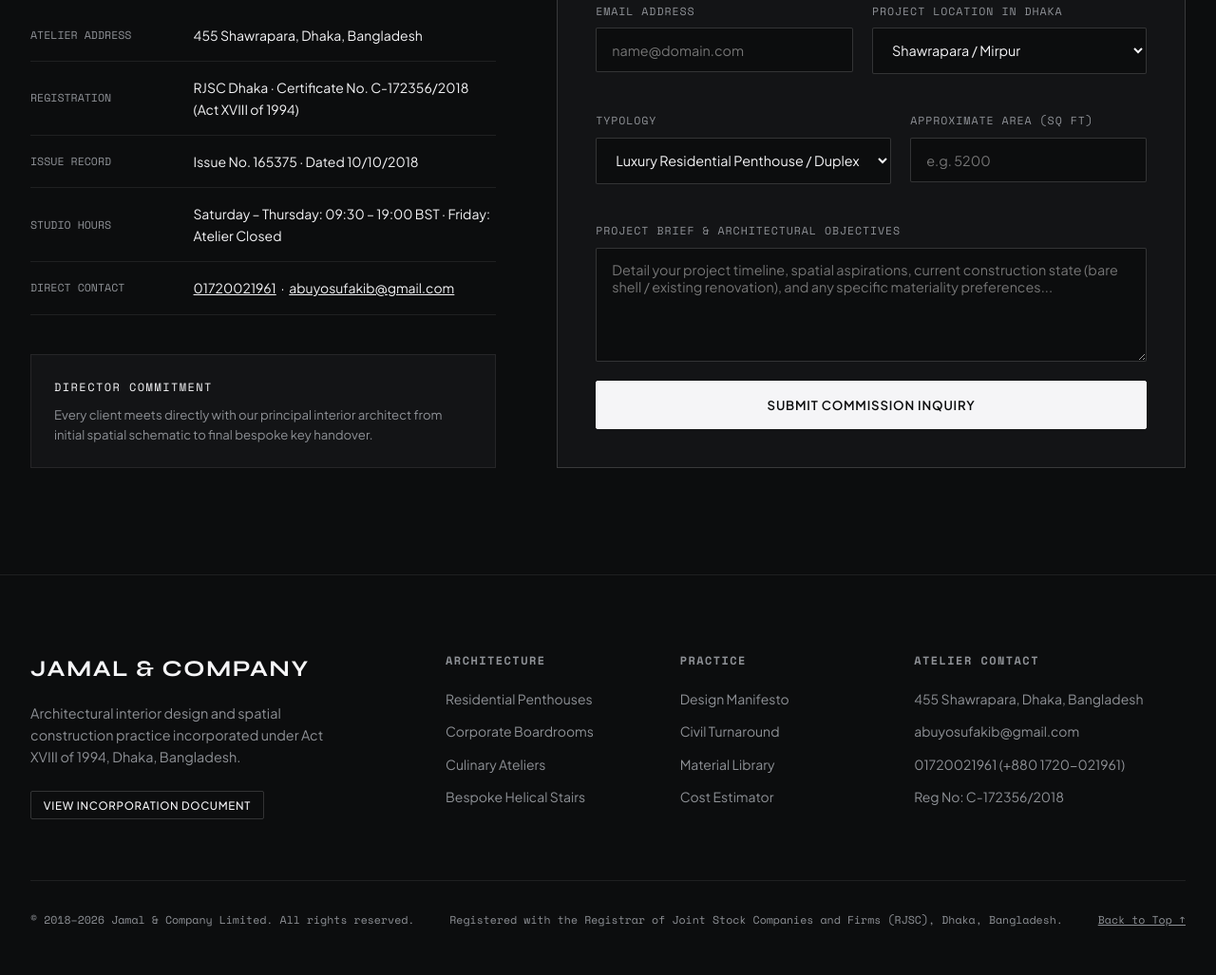
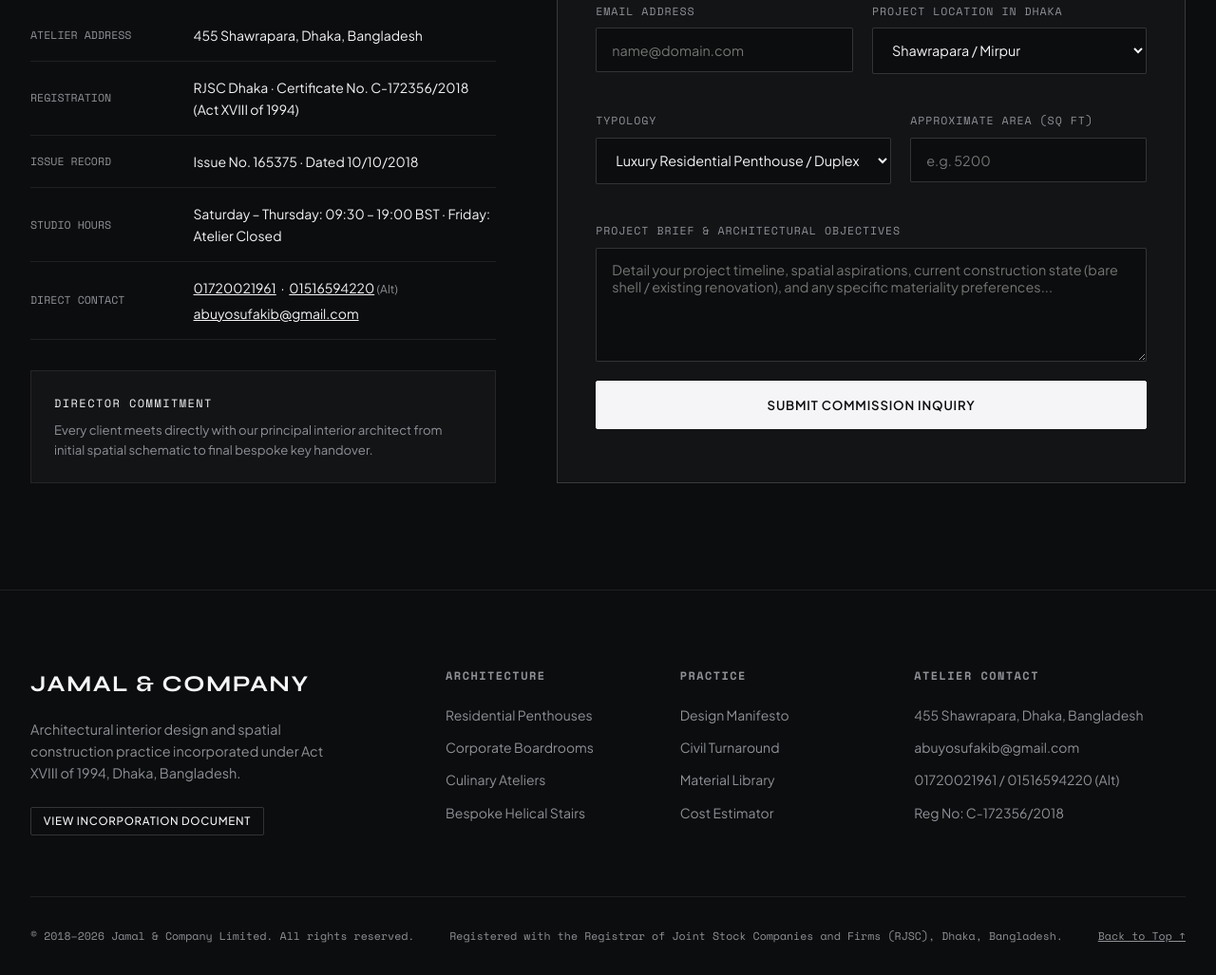
Before and after one commit to Mohammad-RaselR/JamalAndCompany, a plain HTML site: page index.html in a window 1280 px wide. Shown: the part 9600-10627 px from the top of the page at 95% size. Drawn offline with nearby package versions, Linux system fonts and the light colour scheme; a web font is replaced by a local one.

Commit message:
final_result_updated_number

```diff
--- a/index.html
+++ b/index.html
@@ -27,7 +27,7 @@
     "@type": "HomeAndConstructionBusiness",
     "name": "JAMAL AND COMPANY",
     "legalName": "JAMAL AND COMPANY LIMITED",
-    "telephone": "+8801720021961",
+    "telephone": ["+8801720021961", "+8801516594220"],
     "email": "abuyosufakib@gmail.com",
     "address": {
       "@type": "PostalAddress",
@@ -824,8 +824,13 @@
                   <tr>
                     <th>Direct Contact</th>
                     <td>
-                      <a href="tel:+8801720021961" style="color: inherit; text-decoration: underline;">01720021961</a> &nbsp;·&nbsp;
-                      <a href="mailto:abuyosufakib@gmail.com" style="color: inherit; text-decoration: underline;">abuyosufakib@gmail.com</a>
+                      <div>
+                        <a href="tel:+8801720021961" style="color: inherit; text-decoration: underline;">01720021961</a> &nbsp;·&nbsp;
+                        <a href="tel:+8801516594220" style="color: inherit; text-decoration: underline;">01516594220</a> <span style="font-size: 0.75rem; color: var(--text-muted);">(Alt)</span>
+                      </div>
+                      <div style="margin-top: 0.25rem;">
+                        <a href="mailto:abuyosufakib@gmail.com" style="color: inherit; text-decoration: underline;">abuyosufakib@gmail.com</a>
+                      </div>
                     </td>
                   </tr>
                 </tbody>
@@ -945,7 +950,7 @@
           <ul class="footer-nav">
             <li>455 Shawrapara, Dhaka, Bangladesh</li>
             <li><a href="mailto:abuyosufakib@gmail.com">abuyosufakib@gmail.com</a></li>
-            <li><a href="tel:+8801720021961">01720021961 (+880 1720-021961)</a></li>
+            <li><a href="tel:+8801720021961">01720021961</a> / <a href="tel:+8801516594220">01516594220 (Alt)</a></li>
             <li>Reg No: C-172356/2018</li>
           </ul>
         </div>
```
Also changed, not shown: 1 other file.
